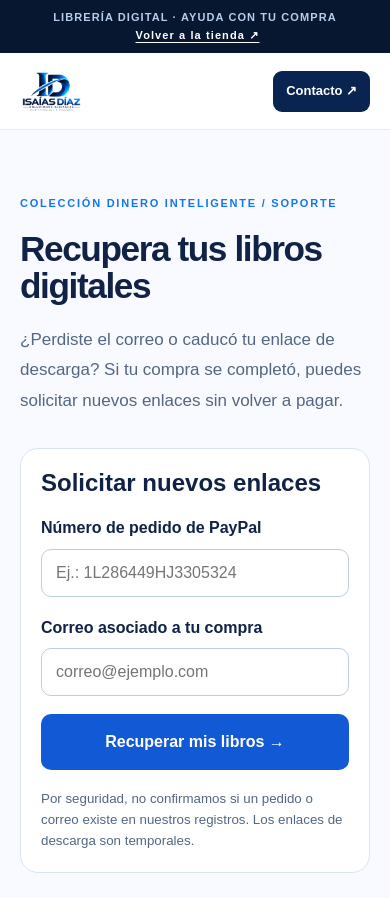
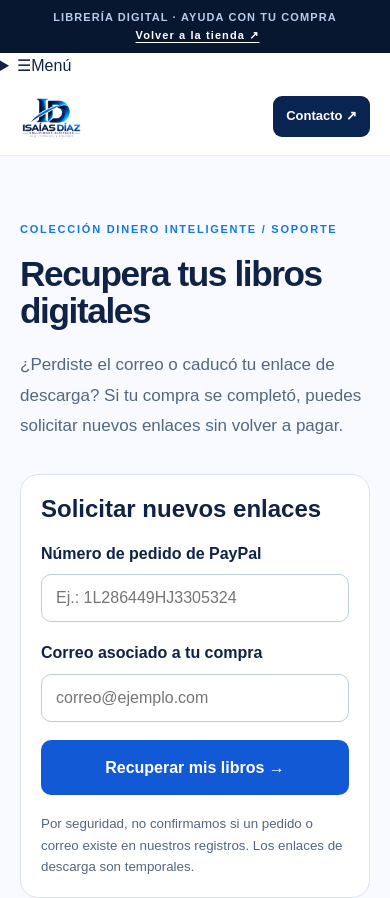
Before and after one commit to roshi2709/isaiasdiaz-web, a Next.js app: page /prueba/tienda/recuperar in a window 390 px wide. Shown: the top 898 px of the page. Built offline with nearby package versions, Linux system fonts and the light colour scheme.

Commit message:
fix: show navigation menu on mobile preview pages

```diff
--- a/src/app/prueba/tienda/recuperar/page.tsx
+++ b/src/app/prueba/tienda/recuperar/page.tsx
@@ -1,3 +1,4 @@
+import MobilePreviewMenu from '@/components/MobilePreviewMenu';
 import PreviewFooter from '@/components/PreviewFooter';
 import type { Metadata } from 'next';
 import Link from 'next/link';
@@ -12,7 +13,7 @@ export const metadata: Metadata = {
 export default function RecoveryPage() {
  return <div className="studio" style={{minHeight:'100vh'}}>
   <div className="studio-banner">LIBRERÍA DIGITAL · AYUDA CON TU COMPRA <Link href="/prueba/tienda/">Volver a la tienda ↗</Link></div>
-  <header className="studio-header"><div className="studio-container studio-header-inner">
+  <header className="studio-header"><MobilePreviewMenu/><div className="studio-container studio-header-inner">
    <Link className="studio-logo" href="/prueba/" aria-label="Isaías Díaz, inicio"><img className="studio-brand-image" src="/logo-id.png" alt="Isaías Díaz — Soluciones Digitales"/></Link>
    <nav aria-label="Navegación"><Link href="/prueba/">Inicio</Link><Link href="/prueba/tienda/">Tienda</Link></nav>
    <Link className="studio-header-cta" href="/prueba/contacto/">Contacto ↗</Link>
```
